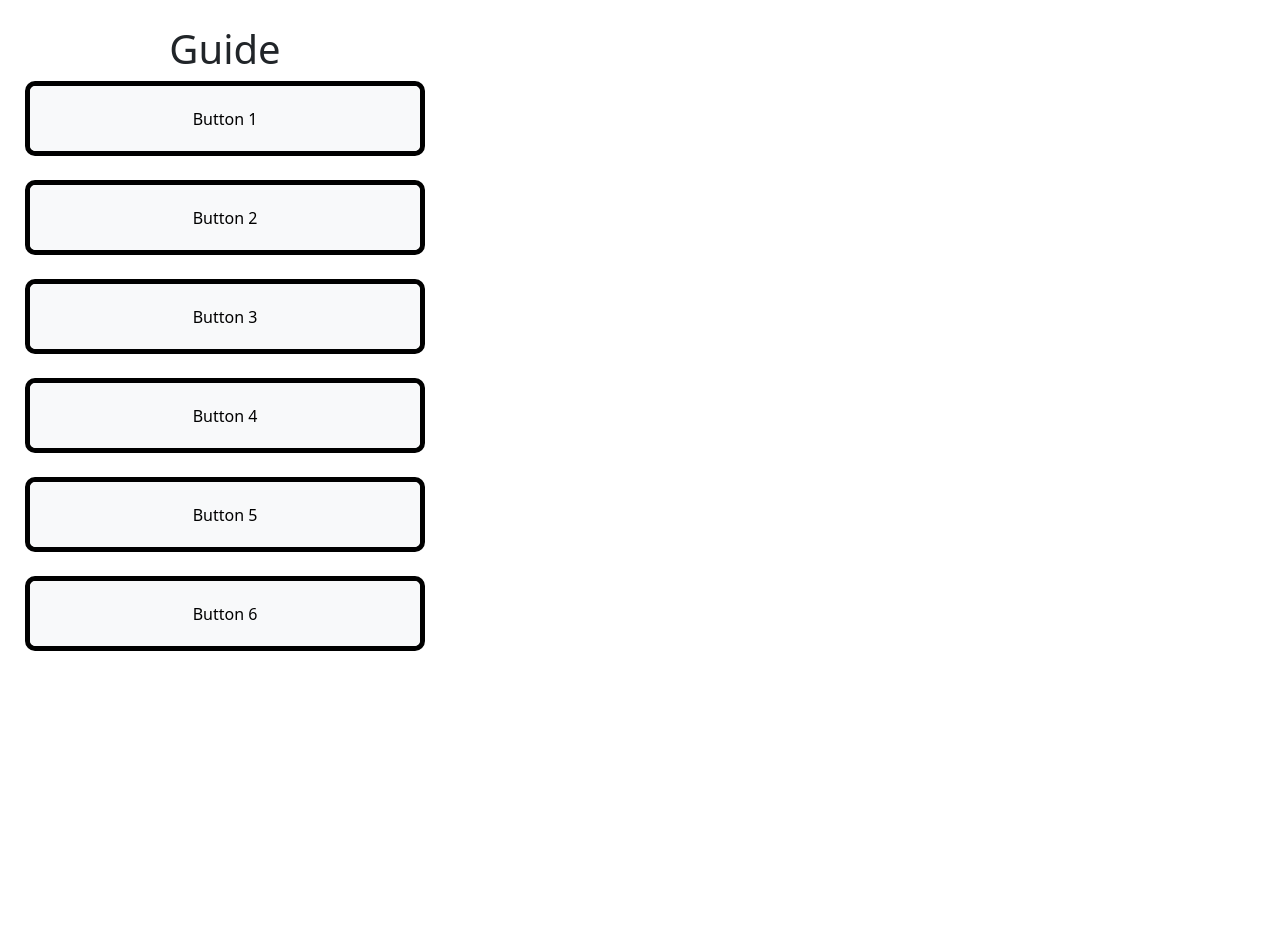
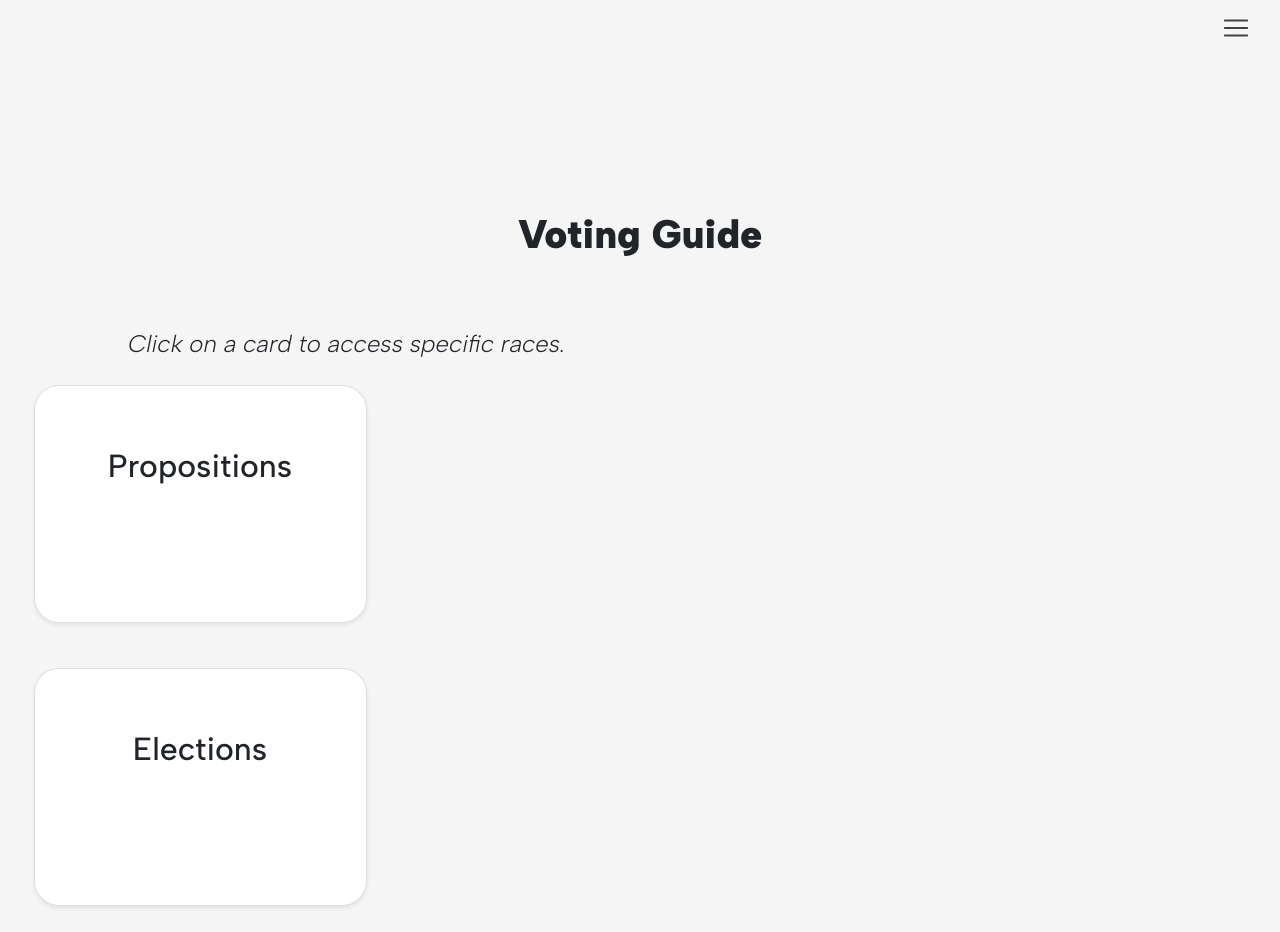
Before and after one commit to HarRes123/CS160-Project, a website: page public/guide.html in a window 1280 px wide. Before the commit the page ends 800 px from the top, so only its background shows below. Drawn offline with nearby package versions, Linux system fonts and the light colour scheme.

Commit message:
guide ui updated

```diff
--- a/public/css/styles.css
+++ b/public/css/styles.css
@@ -5,6 +5,7 @@ html{
 body {
   background-color: #F5F5F5;
   overflow: auto;
+  width: 100%;
   margin:0;
   font-family: 'Albert Sans';
   text-align: center;
@@ -59,6 +60,17 @@ p {
   border-color: transparent;
   background-color: transparent;
 }
+
+.btn {
+  border-radius: 20px;
+  border-width: 2px;
+  border-color: #727272e3;
+  background-color: #d6d4d4;
+  color:#4f4f4f;
+  padding: 4%;
+  margin-bottom: 5%;
+}
+
 h1{
   text-align: center;
   margin-top: 12%;
@@ -166,3 +178,46 @@ li {
   height: 8px;
   overflow-y: auto;
 }
+
+input[type='checkbox'] {
+  display: none;
+}
+
+/* Flip Cards CSS */
+.card-container {
+  display: grid;
+  perspective: 700px;
+  height: 275px;
+  width: 400px;
+}
+
+.card-flip {
+  display: grid;
+  grid-template: 1fr / 1fr;
+  grid-template-areas: "frontAndBack";
+  transform-style: preserve-3d;
+  transition: all 0.7s ease;
+  padding: 5%;
+}
+
+.card-flip div {
+  backface-visibility: hidden;
+  transform-style: preserve-3d;
+}
+
+.front {
+  grid-area: frontAndBack;
+}
+
+.back {
+  grid-area: frontAndBack;
+  transform: rotateY(-180deg);
+}
+
+input[type='checkbox']:checked + .card-container .card-flip {
+  transform: rotateY(180deg);
+}
+
+.card-block {
+  padding: 5%;
+}
--- a/public/guide.html
+++ b/public/guide.html
@@ -1,80 +1,83 @@
 <!DOCTYPE html>
 <head>
-    <style>
-        .row {
-            height: 75px;
-            width: 400px;
-            border:solid black;
-            border-width:5px 5px;
-            border-radius: 10px;
-        }
-
-
-        body {
-            position:relative;
-            left:25px;
-            top:25px;
-        }
-        /* .col1 {
-            background-color: red;
-            border-radius: 10px;
-        }
-        .col2 {
-            background-color: green;
-            border-radius: 10px;
-        }
-        .col3 {
-            background-color: blue;
-            border-radius: 10px;
-        }
-        .col4 {
-            background-color: orange;
-            border-radius: 10px;
-        }
-        .col5 {
-            background-color: yellow;
-            border-radius: 10px;
-        }
-        .col6 {
-            background-color: purple;
-            border-radius: 10px;
-        } */
-        </style>
-    <title>
-        Guide
-    </title>
-    <link href="https://fonts.googleapis.com/css?family=Fira+Sans" rel="stylesheet">
-    <link rel="stylesheet" type="text/css" href="/css/styles.css" />
-    <link rel="stylesheet" href="./css/bootstrap.min.css">
+    <meta name="viewport" content="width=device-width, initial-scale=1">
+  <!-- adds jQuery libraries -->
+  <script src="https://code.jquery.com/jquery-3.2.1.slim.min.js"></script>
+  <script src="https://cdnjs.cloudflare.com/ajax/libs/popper.js/1.12.9/umd/popper.min.js"></script>
+  <script src="https://maxcdn.bootstrapcdn.com/bootstrap/4.0.0/js/bootstrap.min.js"></script>
+  <script src="https://kit.fontawesome.com/ea5c975e64.js" crossorigin="anonymous"></script>
+  <!--Font Awesome Icons-->
+  <link rel="stylesheet" href="https://use.fontawesome.com/releases/v5.7.0/css/all.css" integrity="sha384-lZN37f5QGtY3VHgisS14W3ExzMWZxybE1SJSEsQp9S+oqd12jhcu+A56Ebc1zFSJ" crossorigin="anonymous">
+  <!-- BootstapCSS -->
+  <link rel="preconnect" href="https://fonts.googleapis.com">
+  <link rel="preconnect" href="https://fonts.gstatic.com" crossorigin>
+  <link href="https://fonts.googleapis.com/css2?family=Albert+Sans:ital,wght@0,200;0,300;0,400;0,500;0,600;0,900;1,300;1,600&display=swap" rel="stylesheet">
+  <link rel="stylesheet" href="https://stackpath.bootstrapcdn.com/bootstrap/4.3.1/css/bootstrap.min.css">
+  <link rel="stylesheet" type="text/css" href="/css/styles.css">
+  <title>
+      Voter Guide
+  </title>
 </head>
     <body>
-        <h1>Guide</h1>
-        <div class="container-fluid">
-		<div class="col col1">
-			<div class="row row1">
-                <button type="button" class="btn btn-light">Button 1</button>
+        <nav class="navbar-nav navbar-light">
+            <div class="navbar">
+                <button class="navbar-toggler ml-auto custom-toggler">
+                    <span class="navbar-toggler-icon custom-toggler"></span>
+                </button>
             </div>
-            <br>
-			<div class="row row2">
-                <button type="button" class="btn btn-light">Button 2</button>
-            </div>
-            <br>
-			<div class="row row3">
-                <button type="button" class="btn btn-light">Button 3</button>
-            </div>
-            <br>
-			<div class="row row4">
-                <button type="button" class="btn btn-light">Button 4</button>
-            </div>
-            <br>
-			<div class="row row5">
-                <button type="button" class="btn btn-light">Button 5</button>
-            </div>
-            <br>
-			<div class="row row6">
-                <button type="button" class="btn btn-light">Button 6</button>
-            </div>
-		  </div>
-	</div>
+          </nav>
+
+        <h1 style="font-weight: 800;">Voting Guide</h1>
+        <h3 style="padding-top: 5%; font-weight: 300;"><i>Click on a card to access specific races.</i></h3>
+        <!-- Rotating card -->
+        <!-- Card 1 -->
+    <input type="checkbox" id="card-1"/>
+    <label class="col-md-4 card-container" for="card-1">
+      <div class="card-flip">
+        <!-- Card 1 Front -->
+        <div class="card front shadow-sm">
+          <div class="card-block">
+            <h2 class="card-title text-center">Propositions</h2>
+          </div>
+        </div>
+        <!-- End Card 1 Front -->
+
+        <!-- Card 1 Back -->
+        <div class="card back shadow-sm">
+          <div class="card-block">
+            <a href="#" class="btn btn-primary">Proposition 123</a>
+            <a href="#" class="btn btn-primary">Proposition 34D</a>
+          </div>
+        </div>
+        <!-- End Card 1 Back -->
+      </div>
+    </label>
+    <!-- End Card 1 -->
+
+    <!-- Card 1 -->
+    <input type="checkbox" id="card-2"/>
+    <label class="col-md-4 card-container" for="card-2">
+      <div class="card-flip">
+        <!-- Card 1 Front -->
+        <div class="card front shadow-sm">
+          <div class="card-block">
+            <h2 class="card-title text-center">Elections</h2>
+            <subtitle></subtitle>
+          </div>
+        </div>
+        <!-- End Card 1 Front -->
+
+        <!-- Card 1 Back -->
+        <div class="card back shadow-sm">
+          <div class="card-block">
+            <a href="#" class="btn btn-primary">City Councilmember</a>
+            <a href="#" class="btn btn-primary">Judge</a>
+            <a href="#" class="btn btn-primary">City Union School District Dean of Education</a>
+          </div>
+        </div>
+        <!-- End Card 1 Back -->
+      </div>
+    </label>
+    <!-- End Card 1 -->
     </body>
 </html>
```
